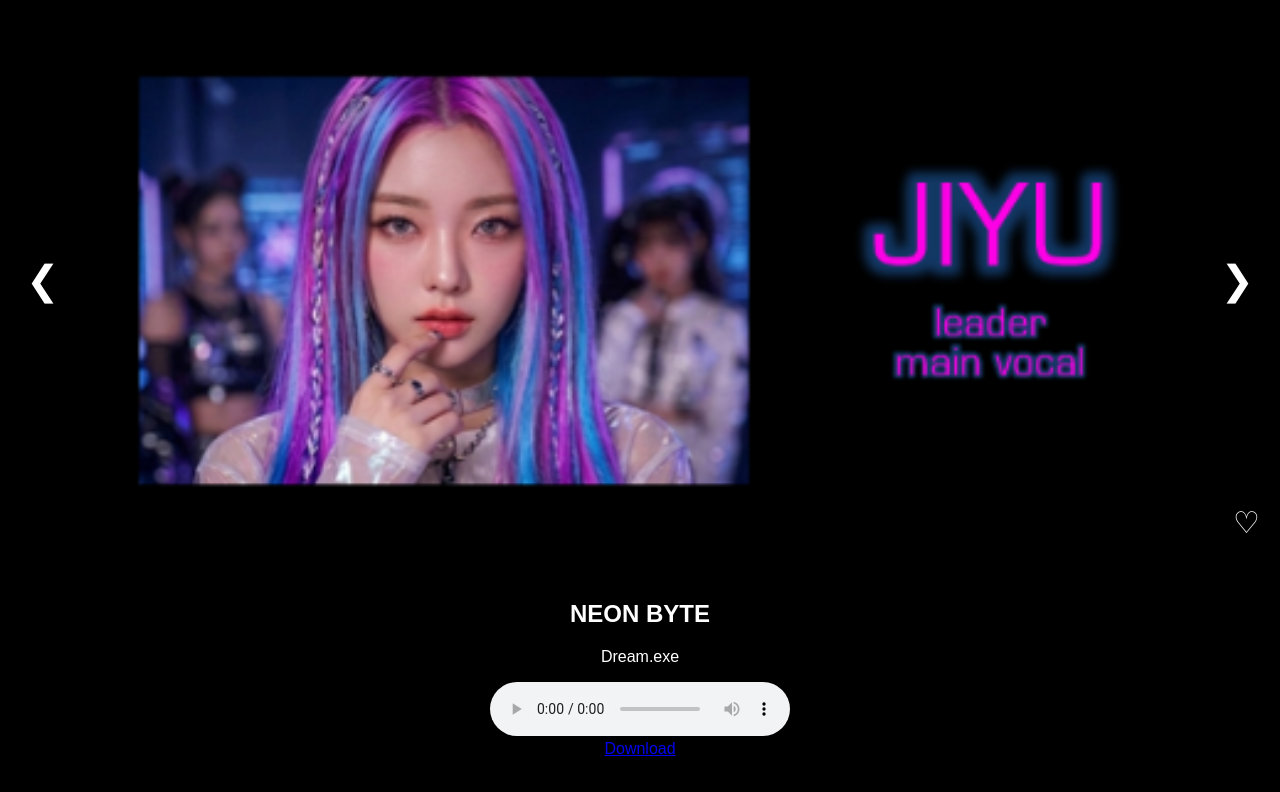
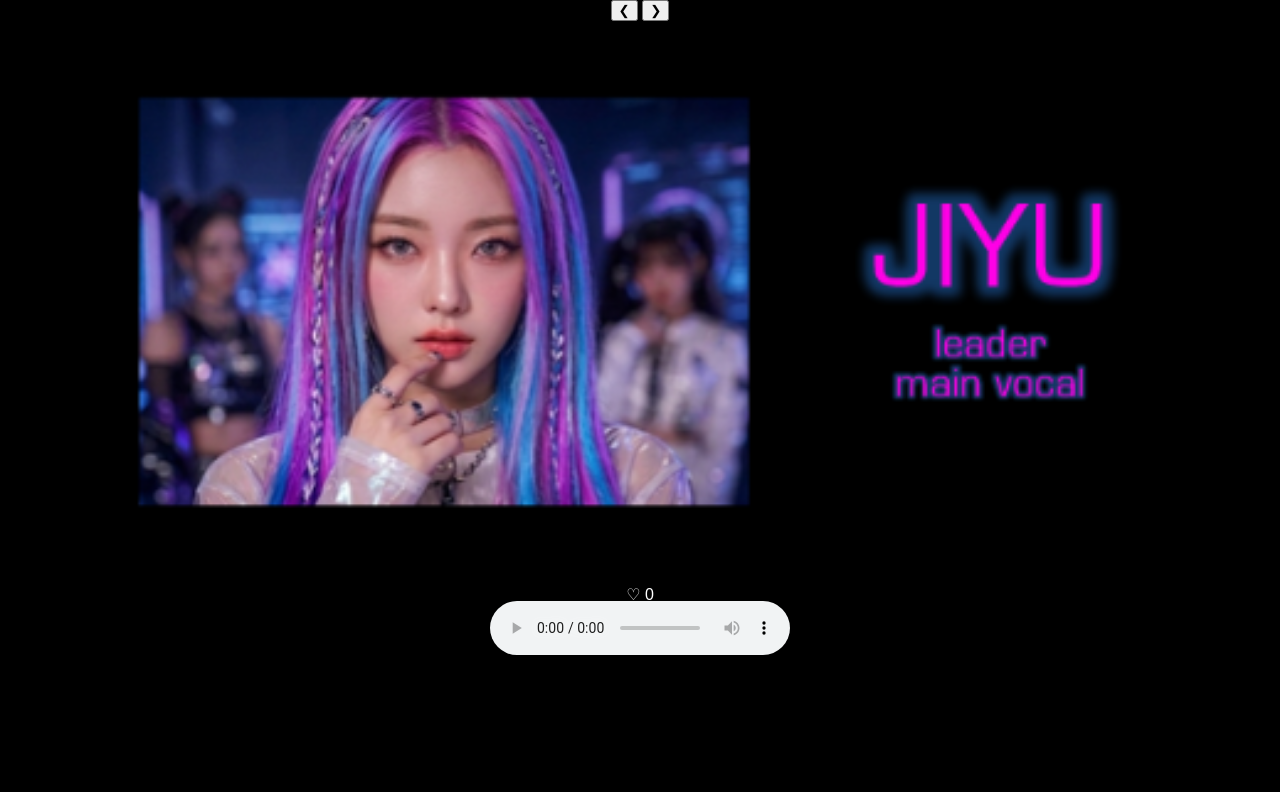
Before and after one commit to neonlabsofficial/neonlabsofficial.github.io, a plain HTML site: page index.html in a window 1280 px wide. Drawn offline with Linux system fonts and the light colour scheme.

Commit message:
Update index.html

```diff
--- a/index.html
+++ b/index.html
@@ -8,26 +8,23 @@
 
 <div class="container">
 
+    <!-- BIG SIDE ARROWS -->
+    <button class="nav-arrow left">❮</button>
+    <button class="nav-arrow right" onclick="nextGroup()">❯</button>
+
+    <!-- IMAGE -->
     <div class="image-box">
-        <button class="arrow left" onclick="prevImage()">❮</button>
-
         <img id="mainImage" src="img1.jpg">
 
-        <button class="arrow right" onclick="nextImage()">❯</button>
-
-        <div class="heart" onclick="likeImage()">♡</div>
+        <div class="heart-container" onclick="likeImage()">
+            <span id="heartIcon">♡</span>
+            <span id="heartCount">0</span>
+        </div>
     </div>
 
+    <!-- MUSIC PLAYER -->
     <div class="songs">
-        <h2>NEON BYTE</h2>
-
-        <div class="song">
-            <p>Dream.exe</p>
-            <audio controls src="dream.exe.mp3"></audio>
-            <br>
-            <a href="dream.exe.mp3" download>Download</a>
-        </div>
-
+        <audio controls src="dreamexe.mp3"></audio>
     </div>
 
 </div>
```
